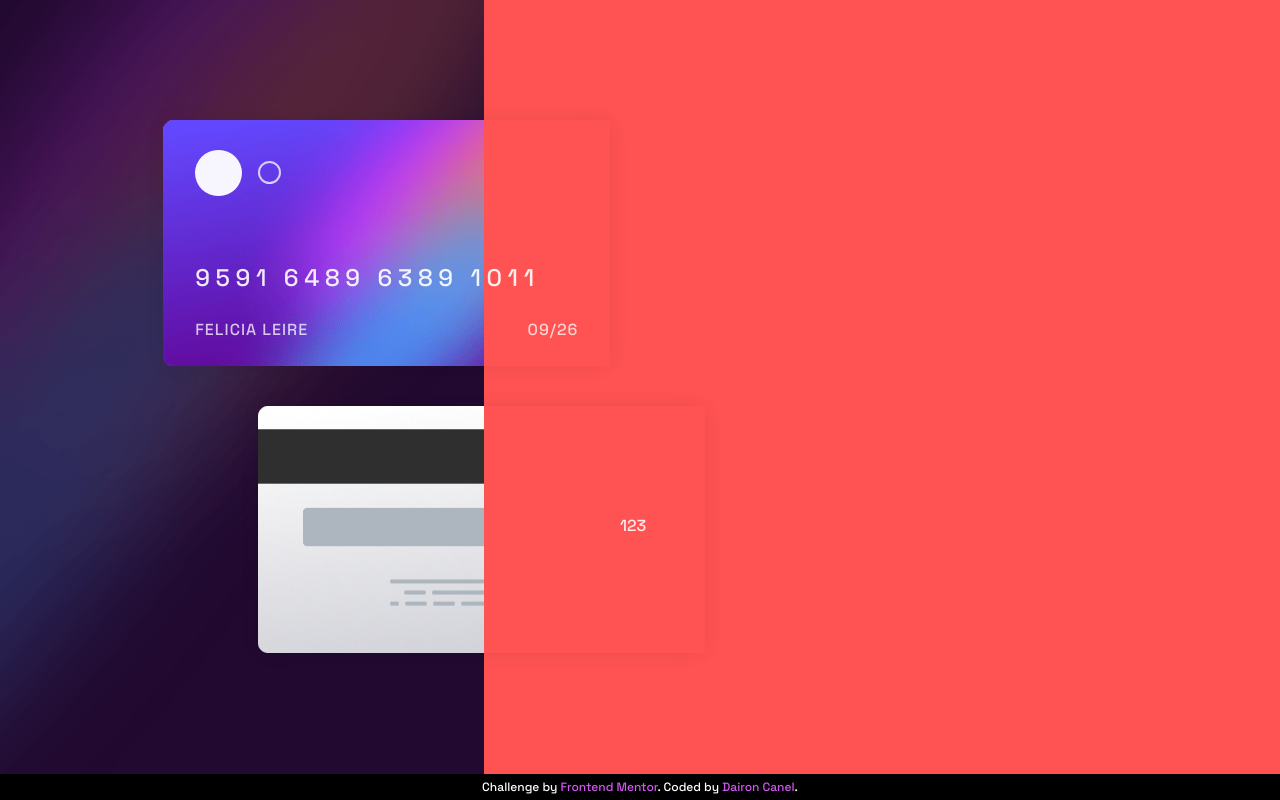
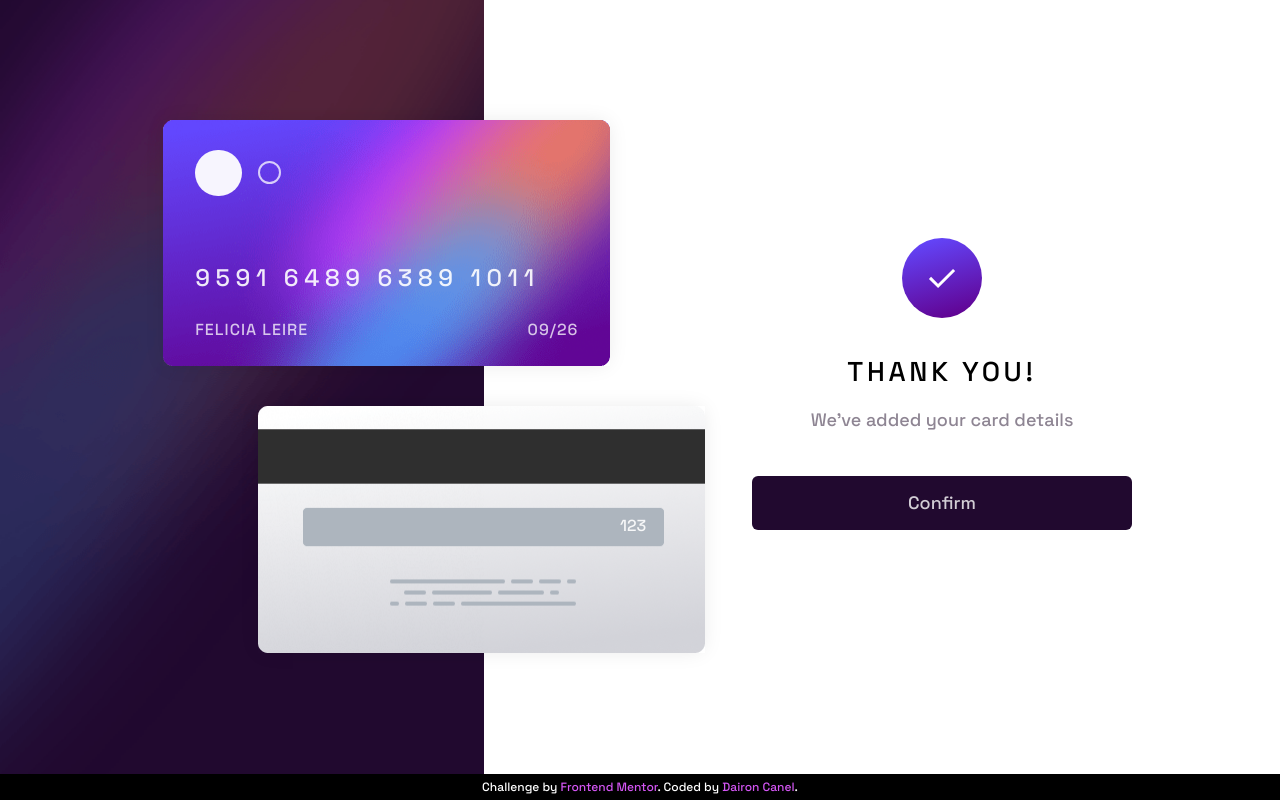
Before and after one commit to dairon-canel/interactive-card-details-form, a website: page public/index.html in a window 1280 px wide. Drawn offline with Linux system fonts and the light colour scheme.

Commit message:
feat: finished succes state

```diff
--- a/public/index.html
+++ b/public/index.html
@@ -156,7 +156,26 @@
         </button>
       </form>
     </section>
-    <section class="bg-error"></section>
+    <section
+      class="ml-[7.5rem] mt-[14.9rem] grid w-[23.8rem] place-self-center self-start"
+    >
+      <img class="place-self-center" src="./icon-complete.svg" alt="" />
+      <h2
+        class="mt-[2.1rem] place-self-center text-[1.7rem] uppercase tracking-[0.23rem]"
+      >
+        thank you!
+      </h2>
+      <p class="mt-[0.8rem] place-self-center text-darkGrayishViolet">
+        We've added your card details
+      </p>
+      <button
+        class="mt-[2.7rem] rounded-md bg-veryDarkViolet py-[0.85rem] text-white text-opacity-80"
+        id="submit"
+        type="submit"
+      >
+        Confirm
+      </button>
+    </section>
     <footer class="attribution">
       Challenge by
       <a href="https://www.frontendmentor.io?ref=challenge" target="_blank"
```
Also changed, not shown: public/output-style.css.
